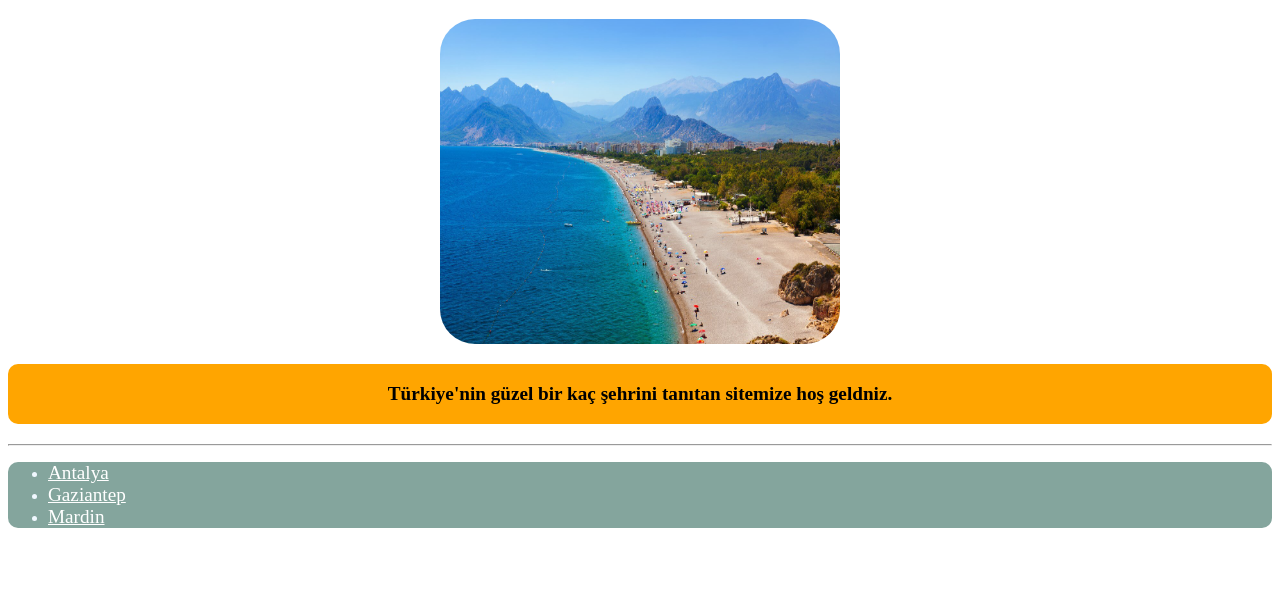
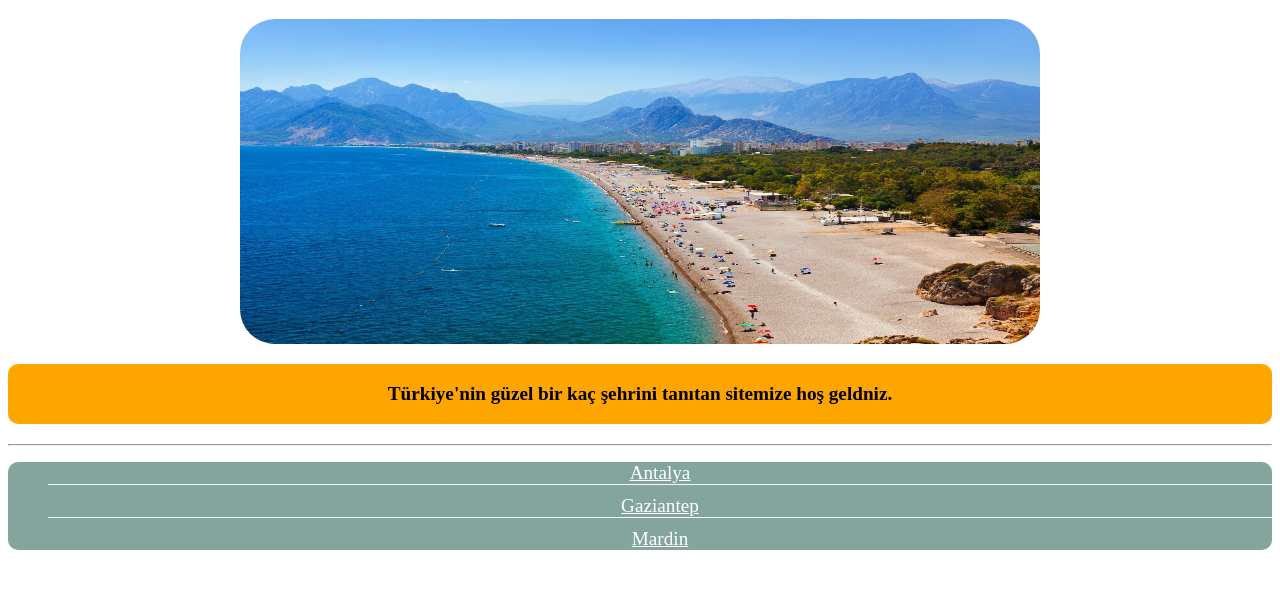
Before and after one commit to YusufOkmen/WebDesingWithSchool, a plain HTML site: page hafta4/index.html in a window 1280 px wide. Shown: the part 61-650 px from the top of the page. Drawn offline with Linux system fonts and the light colour scheme.

Commit message:
Sligthly changes made

```diff
--- a/hafta4/css/style.css
+++ b/hafta4/css/style.css
@@ -11,6 +11,19 @@
     color: aliceblue;
     background-color: #84A59D;
     border-radius: 10px;
+    text-align: center;
+    list-style-type: none;
+
+}
+.uList li
+{
+    margin-bottom: 10px;
+    border-bottom: 1px solid;
+}
+
+.uList li:last-child
+{
+    border-bottom: none;
 }
 
 .fImg
@@ -49,3 +62,10 @@
     margin-top: 20px;
     margin-bottom: 20px;
 }
+
+.theDiv
+{
+    display: flex;
+    justify-content: center;
+    margin-top: 100px;
+}
--- a/hafta4/index.html
+++ b/hafta4/index.html
@@ -13,19 +13,21 @@
     </div>
 
     <div class="imgDiv">
-    <img class="fImg" src="img/antalya-sehir-rehberi-sahiller.jpg" alt="Resim1" width="400" height="325">
+    <img class="fImg" src="img/antalya-sehir-rehberi-sahiller.jpg" alt="Resim1" width="800" height="325">
     </div>
 
     <div class="parDiv">
     <p>Türkiye'nin güzel bir kaç şehrini tanıtan sitemize hoş geldniz.</p>
     </div>
 
-    </ul>
     <hr>
+    <div class="listClass">
     <ul class="uList">
         <li><a  class="aStyle" href="antalya.html">Antalya</a></li>
         <li><a class="aStyle" href="gaziantep.html">Gaziantep</a></li>
         <li><a class="aStyle" href="mardin.html">Mardin</a></li>
     </ul>
+    </div>
+
 </body>
 </html>
```
Also changed, not shown: hafta4/mardin.html (+6 -1 lines).
